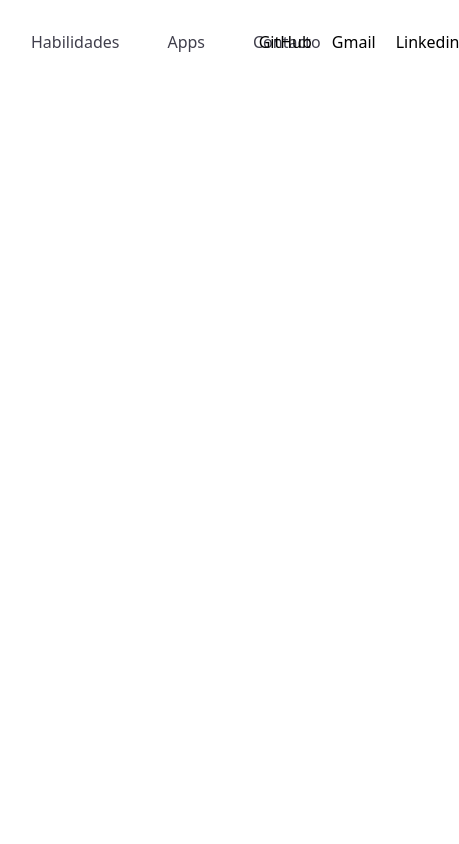
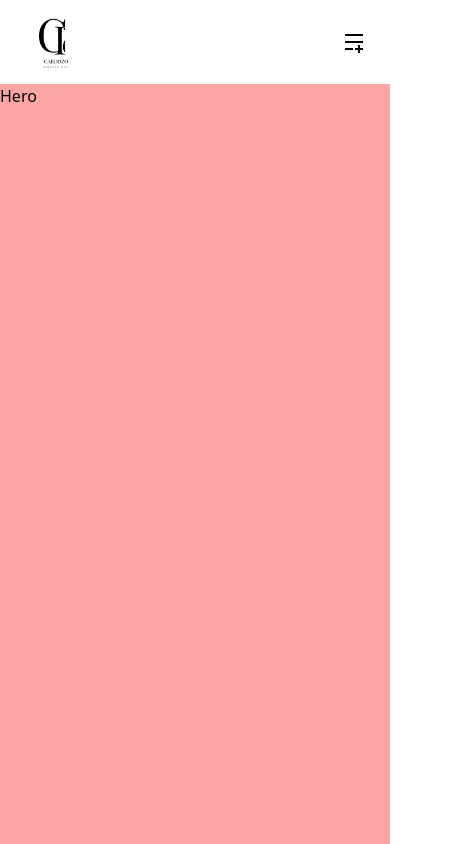
Before and after one commit to nacho-bootcamp/portafolio, a React (Vite) app: page / in a window 390 px wide. Shown: the whole page, 459 px wide, since content can reach past the window. Built offline with nearby package versions, Linux system fonts and the light colour scheme.

Commit message:
responsive-nav

```diff
--- a/package.json
+++ b/package.json
@@ -11,6 +11,7 @@
   "dependencies": {
     "react": "^18.2.0",
     "react-dom": "^18.2.0",
+    "react-icons": "^4.10.1",
     "react-router-dom": "^6.9.0",
     "styled-components": "^5.3.9"
   },
--- a/src/App.jsx
+++ b/src/App.jsx
@@ -1,9 +1,11 @@
 import Home from "./Components/Head/Home";
+import Hero from "./Components/Hero/Hero";
 
 function App() {
   return (
     <div>
       <Home />
+      <Hero />
     </div>
   );
 }
--- a/src/Components/Head/Home.jsx
+++ b/src/Components/Head/Home.jsx
@@ -1,13 +1,18 @@
-import React from "react";
+import React, { useState } from "react";
 import logo from "../../assets/img/logotipo1.png";
-
+import { RiMenuAddFill, RiCloseFill } from "react-icons/ri";
 function Home() {
+  const [showMenu, setShowMenu] = useState(false);
   return (
-    <header className="flex w-full items-center p-1 h-[10vh]">
-      <div className="w-1/6 ">
-        <img className="w-24 h-24" src={logo} alt="logotipo" />
+    <header className="flex w-full items-center justify-between xl:justify-start p-4 h-[10vh] z-50">
+      <div className="xl:w-1/6 ">
+        <img className="w-20 h-20 p-1" src={logo} alt="logotipo" />
       </div>
-      <nav className="w-2/3 flex items-center justify-center gap-12 text-base ">
+      <nav
+        className={`fixed bg-white w-[80%] md:w-[40%] xl:w-full h-full ${
+          showMenu ? "left-0" : "-left-full"
+        } top-0 xl:static flex-1 flex flex-col xl:flex-row items-center justify-center gap-12 text-base transition-all duration-500 `}
+      >
         <a href="" className="text-one font-sans">
           Inicio
         </a>
@@ -21,13 +26,12 @@ function Home() {
           Contacto
         </a>
       </nav>
-      <div className="flex justify-">
-        <ul className="flex item-center gap-5">
-          <li>GitHub</li>
-          <li>Gmail</li>
-          <li>Linkedin</li>
-        </ul>
-      </div>
+      <button
+        onClick={() => setShowMenu(!showMenu)}
+        className="text-2xl p-2 xl:hidden"
+      >
+        {showMenu ? <RiCloseFill /> : <RiMenuAddFill />}
+      </button>
     </header>
   );
 }
--- /dev/null
+++ b/src/Components/Hero/Hero.jsx
@@ -0,0 +1,7 @@
+import React from "react";
+
+function Hero() {
+  return <section className="bg-red-300 h-[90vh]">Hero</section>;
+}
+
+export default Hero;
--- a/src/Components/Nav/Nav.jsx
+++ /dev/null
@@ -1,6 +0,0 @@
-import React from "react";
-
-const Nav = () => {
-  return <h1>hola</h1>;
-};
-export default Nav;
```
Also changed, not shown: 1 other file (tests, documents, lock files or other folders).
